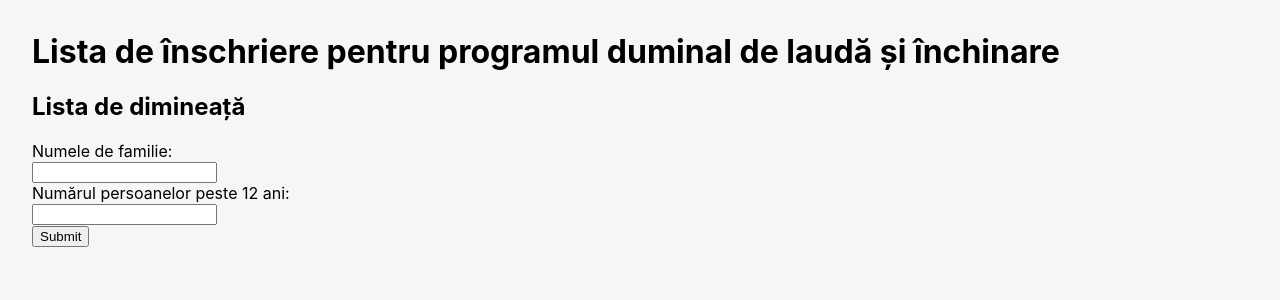
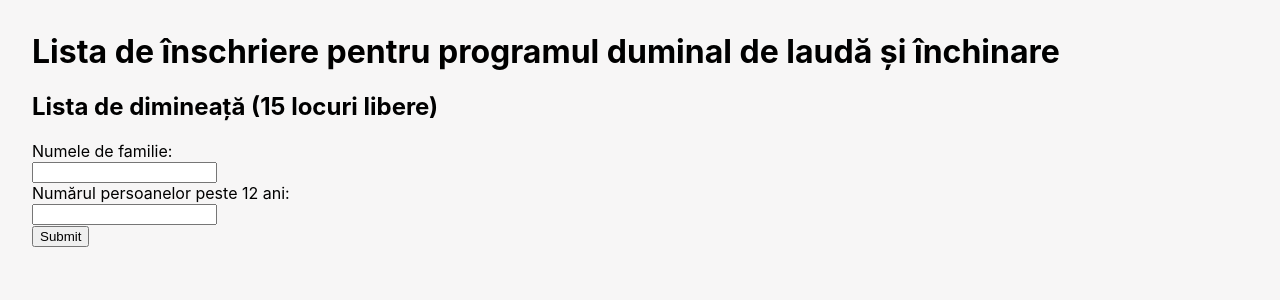
Before and after one commit to mateiclaudiu/lista-elim-fe, a React (Create React App) app: page / in a window 1280 px wide. Shown: the top 300 px of the page. Built offline with nearby package versions, Linux system fonts and the light colour scheme.

Commit message:
Show free places

```diff
--- a/src/App.js
+++ b/src/App.js
@@ -24,17 +24,25 @@ class App extends Component {
   }
 
   handleSubmit(event) {
-    this.state.listOne.push({familyName: this.state.nameInput,amount : this.state.amount })
+    this.state.listOne.push({familyName: this.state.nameInput, amount: this.state.amount})
     this.setState({...this.state});
     alert('Familia ' + this.state.nameInput + ' este adaugata la lista de duminica dimineata');
     console.log(this.state);
     event.preventDefault();
   }
 
+  availablePlaces() {
+    let total=15;
+    this.state.listOne.map(p => p.amount).forEach(a => total-=a)
+    return total
+  }
+
   render() {
+
+    let availablePlaces = this.availablePlaces();
     return (
       <>
-        <h2>Lista de dimineață</h2>
+        <h2>Lista de dimineață ({availablePlaces} locuri libere)</h2>
         <form onSubmit={this.handleSubmit}>
           <div>
             <label>
```
